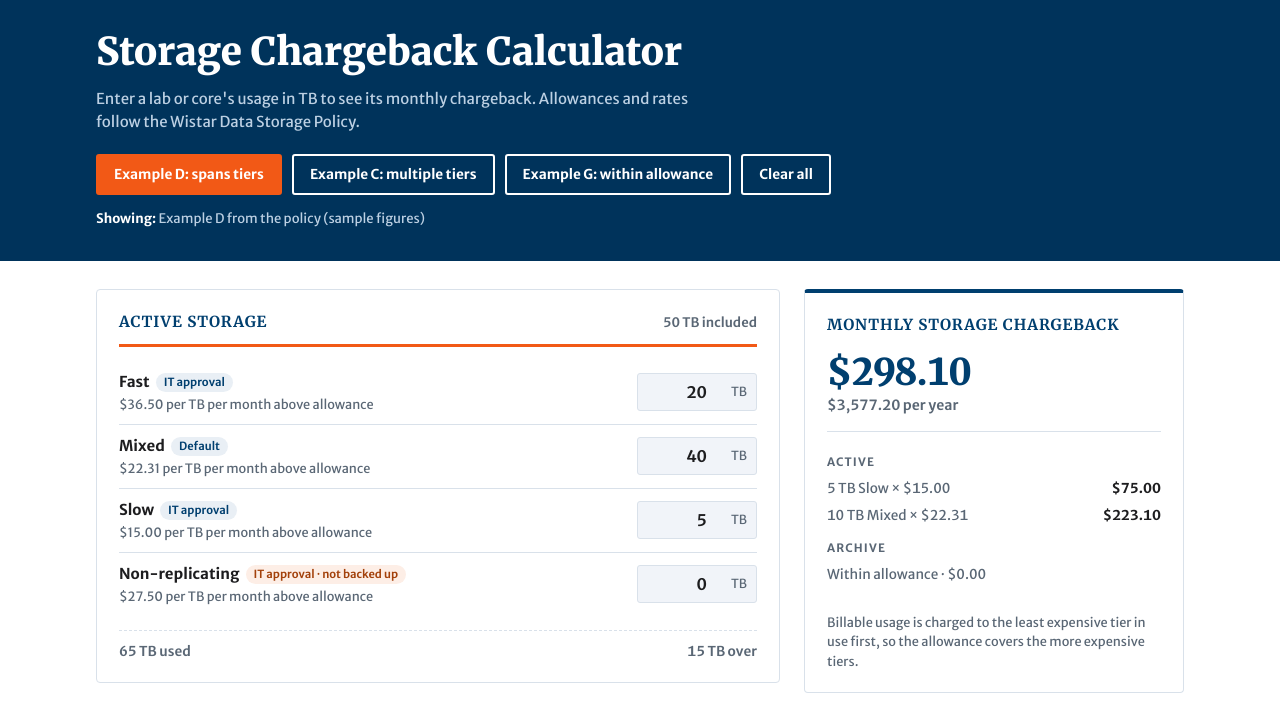
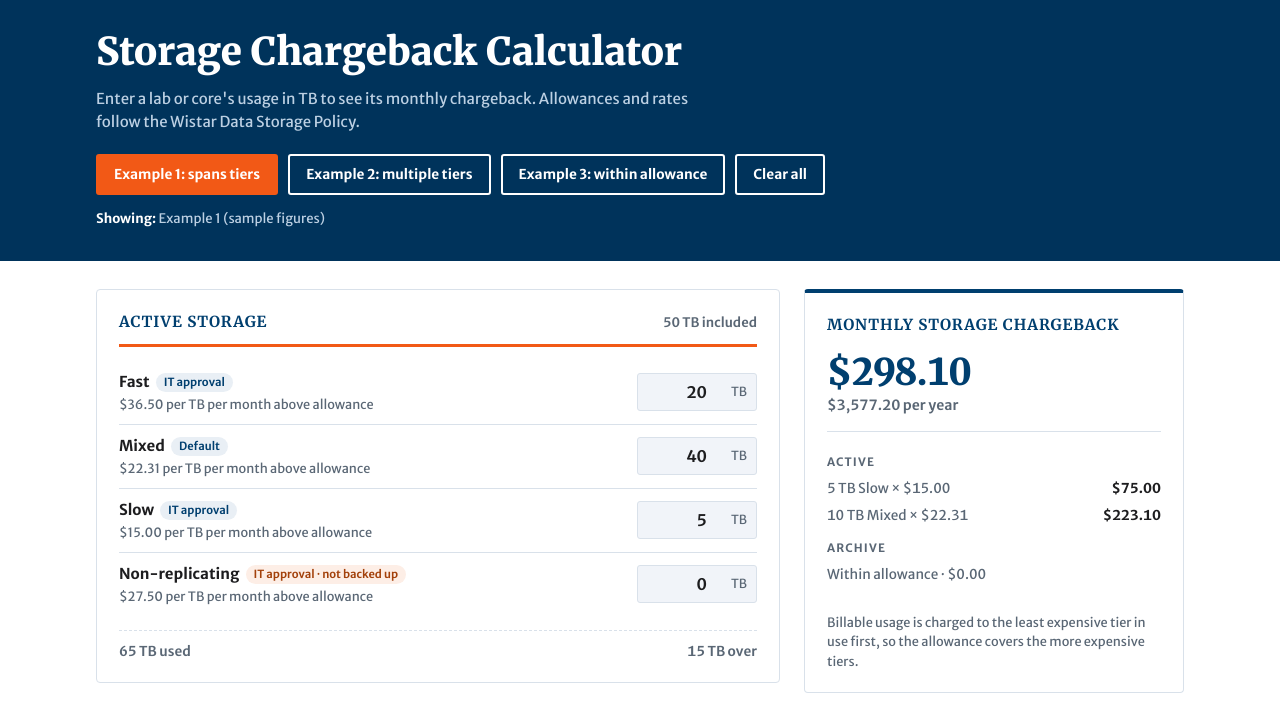
Before and after one commit to TheWistarInstitute/wi-chargeback-calculator, a plain HTML site: page index.html in a window 1280 px wide. Shown: the part 88-792 px from the top of the page. Drawn offline with Linux system fonts and the light colour scheme.

Commit message:
Rename examples and fix button highlight

```diff
--- a/index.html
+++ b/index.html
@@ -54,8 +54,8 @@ body { margin: 0; background: var(--bg); color: var(--fg); font-family: var(--fo
   border: 2px solid var(--on-navy); background: transparent; color: var(--on-navy);
 }
 .hero button:hover { background: var(--on-navy); color: var(--navy-deep); }
-.hero button.primary { background: var(--orange); border-color: var(--orange); color: #ffffff; }
-.hero button.primary:hover { background: var(--orange-hover); border-color: var(--orange-hover); color: #ffffff; }
+.hero button[aria-pressed="true"] { background: var(--orange); border-color: var(--orange); color: #ffffff; }
+.hero button[aria-pressed="true"]:hover { background: var(--orange-hover); border-color: var(--orange-hover); color: #ffffff; }
 .hero button:focus-visible { outline: 3px solid var(--orange); outline-offset: 2px; }
 .banner { font-size: 0.82rem; color: var(--on-navy-muted); }
 .banner strong { color: var(--on-navy); font-weight: 700; }
@@ -112,12 +112,12 @@ main .inner { padding-block: 28px 40px; }
     <h1>Storage Chargeback Calculator</h1>
     <p>Enter a lab or core's usage in TB to see its monthly chargeback. Allowances and rates follow the Wistar Data Storage Policy.</p>
     <div class="btns" role="group" aria-label="Load an example">
-      <button type="button" class="primary" data-ex="d">Example D: spans tiers</button>
-      <button type="button" data-ex="c">Example C: multiple tiers</button>
-      <button type="button" data-ex="g">Example G: within allowance</button>
+      <button type="button" data-ex="1" aria-pressed="true">Example 1: spans tiers</button>
+      <button type="button" data-ex="2" aria-pressed="false">Example 2: multiple tiers</button>
+      <button type="button" data-ex="3" aria-pressed="false">Example 3: within allowance</button>
       <button type="button" data-ex="clear">Clear all</button>
     </div>
-    <span class="banner" id="loaded"><strong>Showing:</strong> Example D from the policy (sample figures)</span>
+    <span class="banner" id="loaded"><strong>Showing:</strong> Example 1 (sample figures)</span>
   </div>
 </section>
 
@@ -177,9 +177,9 @@ const RETRIEVAL = [
   { id: "r_bulk", name: "Deep Glacier – Bulk",      rate: 95,  time: "Within 48 hours" },
 ];
 const EXAMPLES = {
-  d: { label: "Example D from the policy (sample figures)", v: { mixed: 40, slow: 5, fast: 20 } },
-  c: { label: "Example C from the policy (sample figures)", v: { mixed: 30, slow: 20, fast: 10 } },
-  g: { label: "Example G from the policy (sample figures)", v: { mixed: 40, deep: 150 } },
+  1: { label: "Example 1 (sample figures)", v: { mixed: 40, slow: 5, fast: 20 } },
+  2: { label: "Example 2 (sample figures)", v: { mixed: 30, slow: 20, fast: 10 } },
+  3: { label: "Example 3 (sample figures)", v: { mixed: 40, deep: 150 } },
   clear: { label: "Your figures", v: {} },
 };
 
@@ -250,16 +250,25 @@ function load(key) {
   const ex = EXAMPLES[key];
   [...ACTIVE.tiers, ...ARCHIVE.tiers, ...RETRIEVAL].forEach(t => document.getElementById("in-" + t.id).value = ex.v[t.id] || 0);
   document.getElementById("loaded").innerHTML = "<strong>Showing:</strong> " + ex.label;
+  highlight(key);
   render();
+}
+// Highlight the example that is loaded; Clear all and typed figures highlight none.
+function highlight(key) {
+  document.querySelectorAll("[data-ex]:not([data-ex=\"clear\"])").forEach(b => {
+    const on = b.dataset.ex === key && key !== "clear";
+    b.setAttribute("aria-pressed", on ? "true" : "false");
+  });
 }
 document.querySelectorAll("[data-ex]").forEach(b => b.addEventListener("click", () => load(b.dataset.ex)));
 document.addEventListener("input", e => {
   if (e.target.matches(".num input")) {
     document.getElementById("loaded").innerHTML = "<strong>Showing:</strong> Your figures";
+    highlight(null);
     render();
   }
 });
-load("d");
+load("1");
 </script>
 </body>
 </html>
```
Also changed, not shown: 1 other file.
